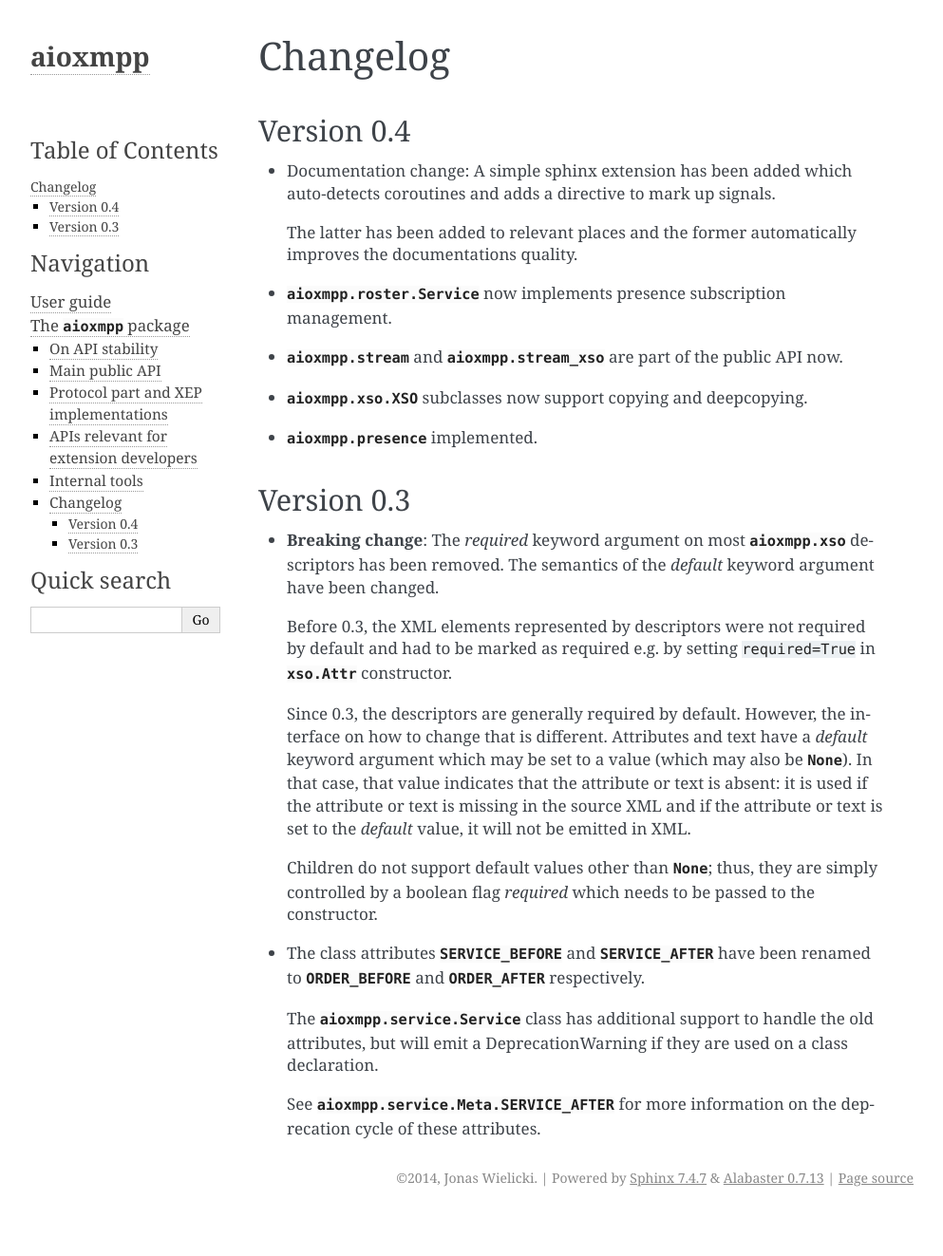
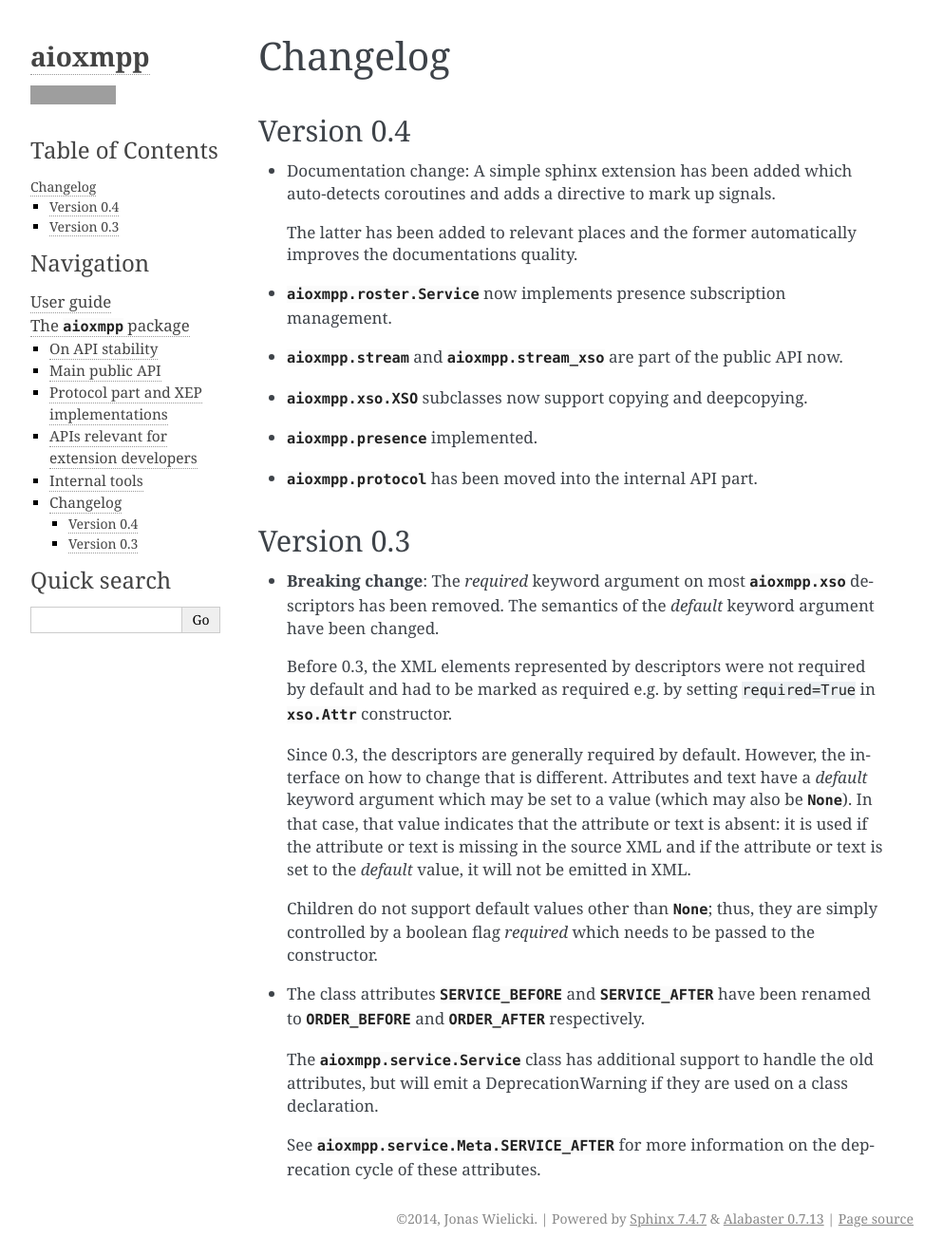
Before and after one commit to horazont/aioxmpp, a Sphinx documentation site: the page built from docs/api/changelog.rst, in a window 1280 px wide. Shown: the whole page at 95% size, without its empty margins (148-1141 px from the left). Built offline with Sphinx 7.4.7, drawn with Linux system fonts in a browser that asks for light colours; before the commit the page ends 1280 px from its top, so only the background shows below that; grey boxes are pictures that could not be loaded.

Commit message:
Move aioxmpp.protocol to private API
I have no idea why this was in the public API in the first place.

```diff
--- a/docs/api/changelog.rst
+++ b/docs/api/changelog.rst
@@ -21,6 +21,8 @@
 * :class:`aioxmpp.xso.XSO` subclasses now support copying and deepcopying.
 
 * :mod:`aioxmpp.presence` implemented.
+
+* :mod:`aioxmpp.protocol` has been moved into the internal API part.
 
 Version 0.3
 ===========
--- a/docs/api/internal/index.rst
+++ b/docs/api/internal/index.rst
@@ -10,5 +10,6 @@
 .. toctree::
    :maxdepth: 2
 
+   protocol
    ssl_transport
    xml
--- a/docs/api/public/index.rst
+++ b/docs/api/public/index.rst
@@ -10,7 +10,6 @@
    stream_xsos
    security_layer
    sasl
-   protocol
    errors
    i18n
    structs
```
Also changed, not shown: docs/api/internal/protocol.rst (renamed from docs/api/public/protocol.rst).
